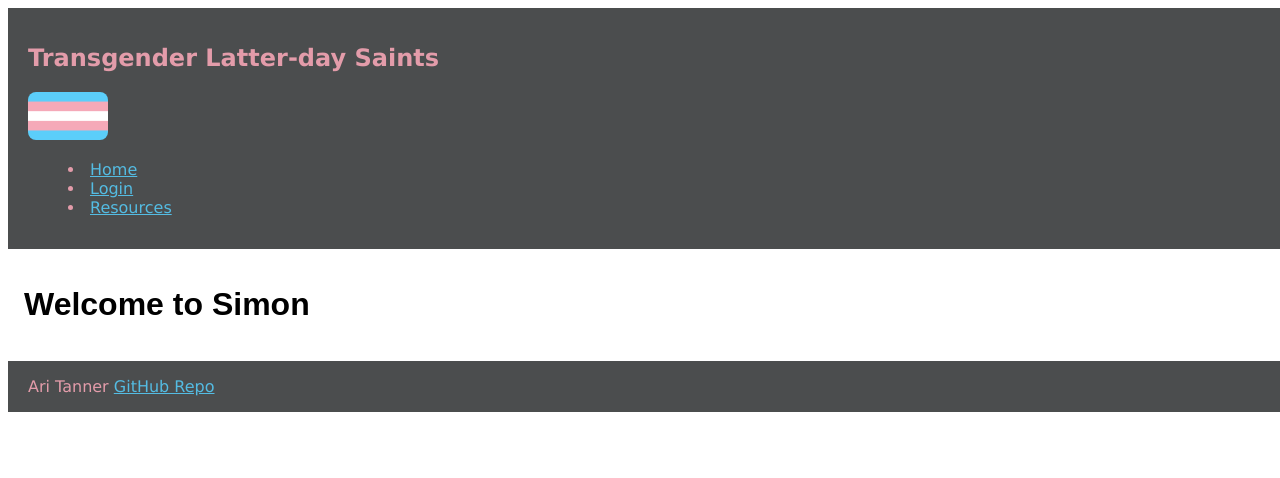
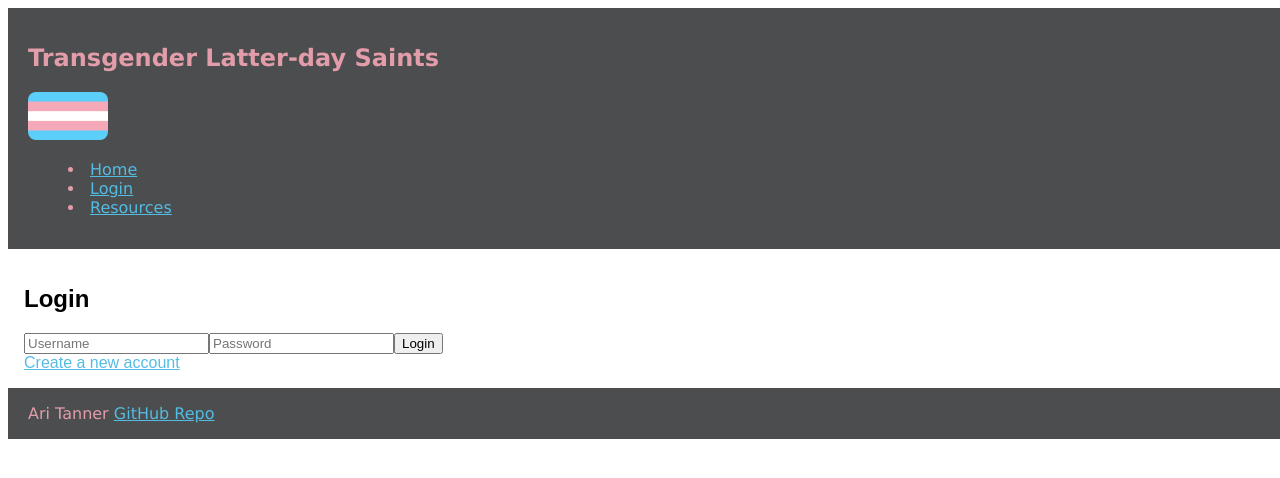
Before and after one commit to QuantumArioso/cs260-startup, a React (Vite) app in the folder vite-startup/: page /login in a window 1280 px wide. Shown: the top 478 px of the page. Built offline with nearby package versions, Linux system fonts and the light colour scheme; no server answers.

Commit message:
login function

```diff
--- a/vite-startup/src/login/login.jsx
+++ b/vite-startup/src/login/login.jsx
@@ -1,26 +1,90 @@
+// import React from 'react';
+
+// import { Unauthenticated } from './unauthenticated';
+// import { Authenticated } from './authenticated';
+// import { AuthState } from './authState';
+
+// export function Login({ userName, authState, onAuthChange }) {
+//   return (
+//     <main className='container-fluid bg-secondary text-center'>
+//       <div>
+//         {authState !== AuthState.Unknown && <h1>Welcome to Simon</h1>}
+//         {authState === AuthState.Authenticated && (
+//           <Authenticated userName={userName} onLogout={() => onAuthChange(userName, AuthState.Unauthenticated)} />
+//         )}
+//         {authState === AuthState.Unauthenticated && (
+//           <Unauthenticated
+//             userName={userName}
+//             onLogin={(loginUserName) => {
+//               onAuthChange(loginUserName, AuthState.Authenticated);
+//             }}
+//           />
+//         )}
+//       </div>
+//     </main>
+//   );
+// }
+
 import React from 'react';
+import '../app.css';
+import { useNavigate } from 'react-router-dom';
+import { useEffect } from 'react';
+import { useState } from 'react';
 
-import { Unauthenticated } from './unauthenticated';
-import { Authenticated } from './authenticated';
-import { AuthState } from './authState';
+export function Login() {
+    const navigate = useNavigate();
 
-export function Login({ userName, authState, onAuthChange }) {
+    const handleSubmit = (event) => {
+        event.preventDefault(); // Prevent the default form submission
+        // Perform any login logic here (e.g., authentication)
+        navigate('/meetings'); // Navigate to the meetings route
+    };
+
+    const [username, setUsername] = useState('');
+    const [password, setPassword] = useState('');
+    useEffect(() => {
+        const usernameElement = document.getElementById('username');
+        const passwordElement = document.getElementById('password');
+
+        if (usernameElement && passwordElement) {
+        setUsername(usernameElement.value);
+        setPassword(passwordElement.value);
+        console.log(usernameElement.value);
+        }
+        console.log(username);
+    }, []);
+    const login = () => {
+        console.log("In login function");
+
+        try {
+            fetch('/api/auth/login', {headers: { email: username, password: password }})
+            .then((response) => response.json())
+            .then((login) => {
+                console.log(login);
+            });
+        }
+        catch (error) {
+            console.error('Error:', error);
+        }
+    }
+
+
   return (
-    <main className='container-fluid bg-secondary text-center'>
-      <div>
-        {authState !== AuthState.Unknown && <h1>Welcome to Simon</h1>}
-        {authState === AuthState.Authenticated && (
-          <Authenticated userName={userName} onLogout={() => onAuthChange(userName, AuthState.Unauthenticated)} />
-        )}
-        {authState === AuthState.Unauthenticated && (
-          <Unauthenticated
-            userName={userName}
-            onLogin={(loginUserName) => {
-              onAuthChange(loginUserName, AuthState.Authenticated);
-            }}
-          />
-        )}
-      </div>
+    <main>
+        <section>
+            <h2>Login</h2>
+            <div>
+                <input type="text" placeholder="Username" required id="username"></input>
+                <input type="password" placeholder="Password" required id="password"></input>
+                <button type="submit" onClick={login()}>Login</button>
+            </div>
+            {/* <form onSubmit={ handleSubmit }>
+                <input type="text" placeholder="Username" required></input>
+                <input type="password" placeholder="Password" required></input>
+                <button type="submit">Login</button>
+            </form> */}
+            <a href="#" className="create-account">Create a new account</a>
+        </section>
     </main>
   );
 }
```
Also changed, not shown: 1 other file (tests, documents, lock files or other folders).
